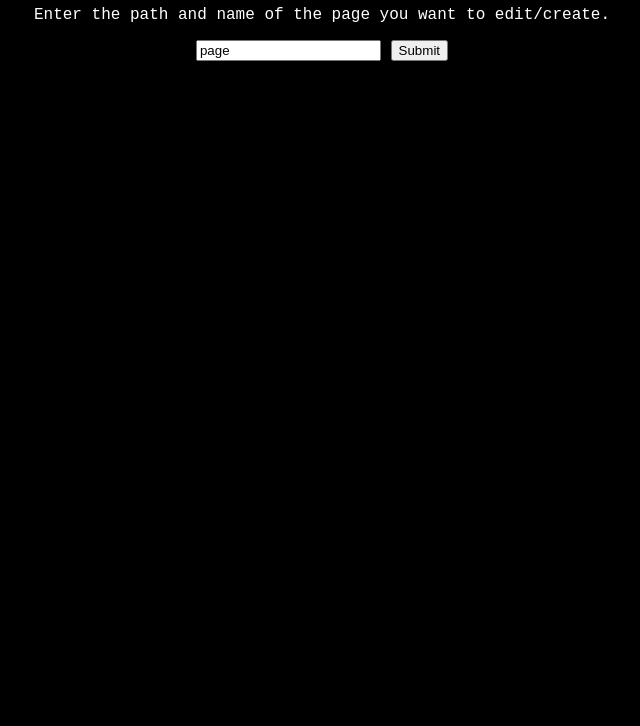
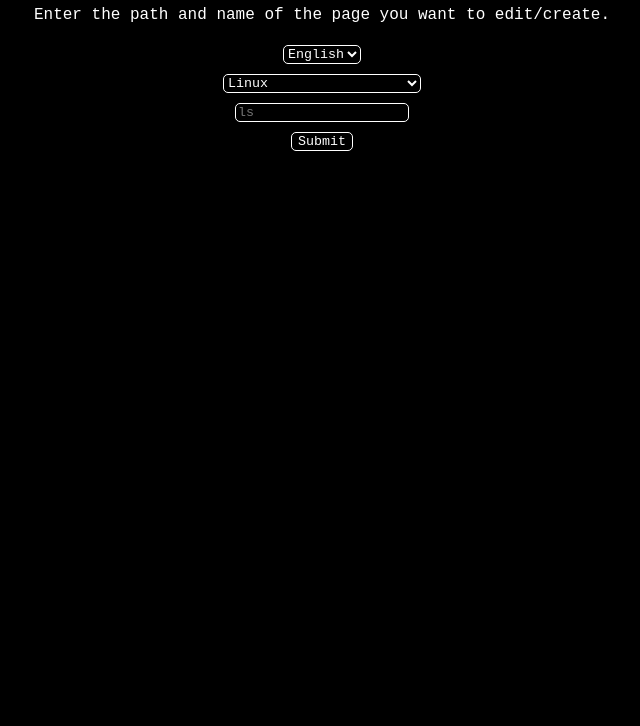
Before and after one commit to spageektti/tldr-editor, a plain HTML site: page index.html in a window 1280 px wide. Shown: the part 74-800 px from the top of the page, without its empty margins (318-958 px from the left). Drawn offline with Linux system fonts and the light colour scheme.

Commit message:
Finish HTML

```diff
--- a/index.html
+++ b/index.html
@@ -14,8 +14,29 @@
     </h1>
     <p>Enter the path and name of the page you want to edit/create.</p>
     <form action="app.html">
-        <input type="text" value="page" placeholder="pages.pl/common/ls.md"> <input type="submit">
+        <select name="lang">
+            <option value="en">English</option>
+            <option value="es">Spanish</option>
+            <option value="pl">Polish</option>
+            <!-- TODO: Add all languages -->
+        </select>
+
+        <select name="platform">
+            <option value="linux">Linux</option>
+            <option value="osx">macOS</option>
+            <option value="windows">Windows</option>
+            <option value="android">Android</option>
+            <option value="freebsd">FreeBSD</option>
+            <option value="openbsd">OpenBSD</option>
+            <option value="netbsd">NetBSD</option>
+            <option value="sunos">SunOS</option>
+            <option value="common">More than one platform</option>
+        </select>
+
+        <input type="text" name="page" placeholder="ls">
+        <input type="submit">
     </form>
+
 </body>
 
 </html>
--- a/styles.css
+++ b/styles.css
@@ -4,3 +4,25 @@ body {
     font-family: "Fira Mono", monospace;
     text-align: center;
 }
+
+form {
+    display: flex;
+    flex-direction: column;
+    align-items: center;
+}
+
+input,
+select,
+textarea {
+    border: solid 1px white;
+    border-radius: 5px;
+    background-color: black;
+    color: white;
+    font-family: "Fira Mono", monospace;
+    margin: 5px;
+}
+
+textarea {
+    width: 90vw;
+    height: 70vh;
+}
```
Also changed, not shown: app.html (+3 -0 lines), app.js (added).
